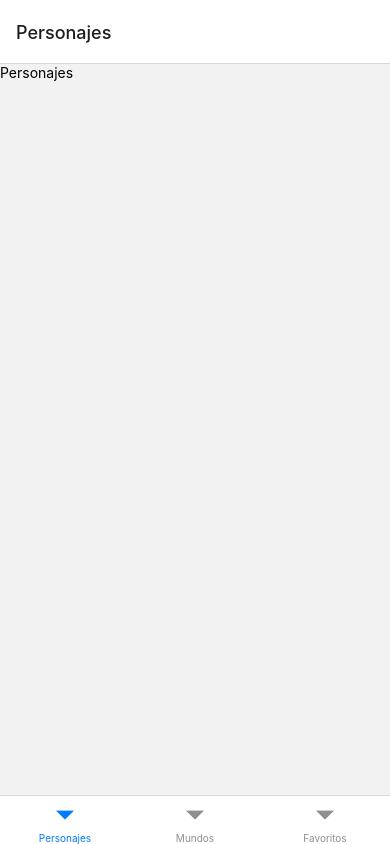
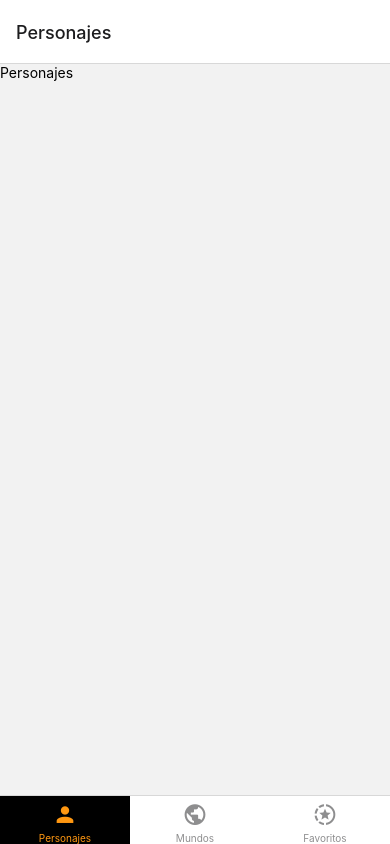
Before and after one commit to dalas728/native-dragon, a React Native app: screen / in a window 390 px wide. Built offline with nearby package versions, Linux system fonts and the light colour scheme.

Commit message:
Tabs design

```diff
--- a/src/screens/MyMenu.jsx
+++ b/src/screens/MyMenu.jsx
@@ -1,15 +1,63 @@
-import { createBottomTabNavigator } from "@react-navigation/bottom-tabs"
-import PersonajesScreen from "./PersonajesScreen"
-import MundosScreen from "./MundosScreen"
-import FavoritosScreen from "./FavoritosScreen"
-const Tab = createBottomTabNavigator()
+import { createBottomTabNavigator } from "@react-navigation/bottom-tabs";
+import PersonajesScreen from "./PersonajesScreen";
+import MundosScreen from "./MundosScreen";
+import FavoritosScreen from "./FavoritosScreen";
+import { MaterialCommunityIcons } from "@expo/vector-icons";
+const Tab = createBottomTabNavigator();
 
 export default function MyMenu() {
   return (
-    <Tab.Navigator>
-        <Tab.Screen name="Personajes" component={PersonajesScreen}/>
-        <Tab.Screen name="Mundos" component={MundosScreen}/>
-        <Tab.Screen name="Favoritos" component={FavoritosScreen}/>
+    <Tab.Navigator
+      screenOptions={{
+        tabBarActiveTintColor: "#ff9711",
+        tabBarActiveBackgroundColor: "#000",
+      }}
+    >
+      <Tab.Screen
+        name="Personajes"
+        component={PersonajesScreen}
+        options={{
+          tabBarIcon: ({ size, color }) => {
+            return (
+              <MaterialCommunityIcons
+                name="account"
+                size={size}
+                color={color}
+              />
+            );
+          },
+        }}
+      />
+      <Tab.Screen
+        name="Mundos"
+        component={MundosScreen}
+        options={{
+          tabBarIcon: ({ size, color }) => {
+            return (
+              <MaterialCommunityIcons
+                name="earth"
+                size={size}
+                color={color}
+              />
+            );
+          },
+        }}
+      />
+      <Tab.Screen
+        name="Favoritos"
+        component={FavoritosScreen}
+        options={{
+          tabBarIcon: ({ size, color }) => {
+            return (
+              <MaterialCommunityIcons
+                name="progress-star"
+                size={size}
+                color={color}
+              />
+            );
+          },
+        }}
+      />
     </Tab.Navigator>
-  )
+  );
 }
```
